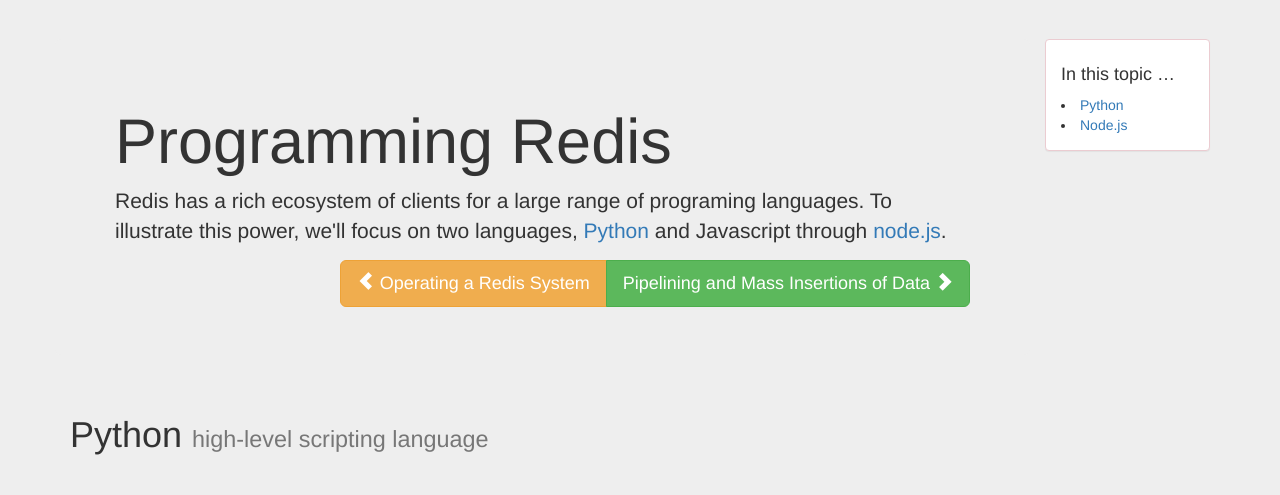
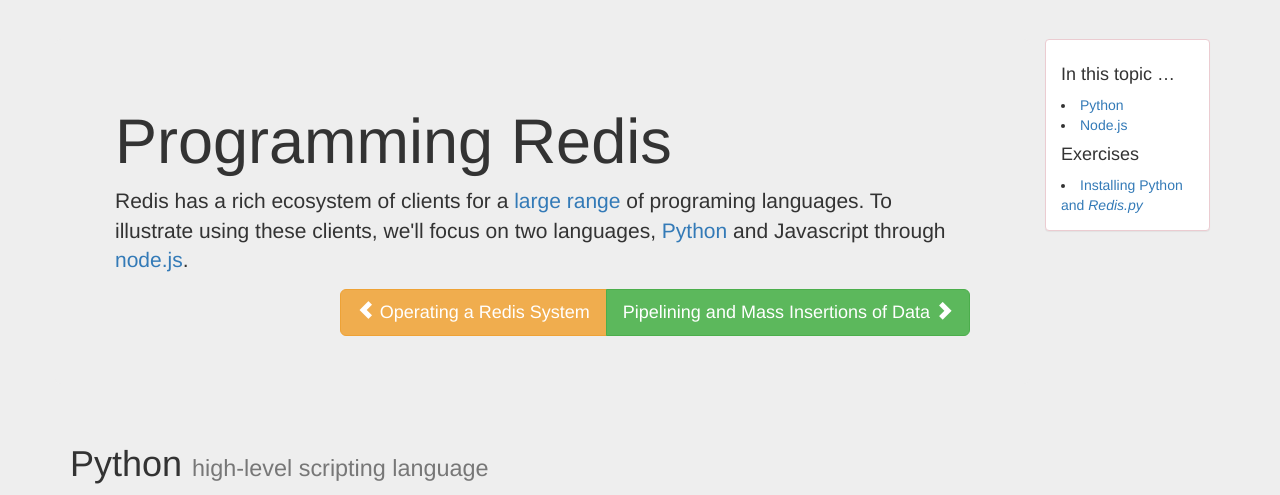
Before and after one commit to jermnelson/introduction-to-redis, a Flask app: page /programming-redis in a window 1280 px wide. Shown: the part 321-816 px from the top of the page. Run offline with Flask 2, Linux system fonts and the light colour scheme; some libraries are stand-ins or nearby versions.

Commit message:
updated content

```diff
--- a/templates/programming-redis.html
+++ b/templates/programming-redis.html
@@ -6,8 +6,9 @@
  <div class="col-md-10 jumbotron">
   <h1>Programming Redis</h1>
   <p class="lead">
-   Redis has a rich ecosystem of clients for a large range of programing
-   languages. To illustrate this power, we'll focus on two languages,
+   Redis has a rich ecosystem of clients for a <a href="http://redis.io/clients">large range</a>
+   of programing languages.
+   To illustrate using these clients, we'll focus on two languages,
    <a href="http://www.python.org/">Python</a> and Javascript through
    <a href="http://nodejs.org/">node.js</a>.
   </p>
@@ -19,14 +20,31 @@
     <h4>In this topic &hellip;</h4>
     <li><a href="#python">Python</a></li>
     <li><a href="#node-js">Node.js</a></li>
+    <h4>Exercises</h4>
+    <li><a href="#E1">Installing Python and <em>Redis.py</em></a></li>
    </div>
   </div>
  </div>
 </div>
 <h1>Python <small>high-level scripting language</small><a name="#python"></a></h1>
+ <p class="lead">Python is popular scripting language that is used in a wide
+ range of industries. We will be demonstrating how to use Redis in a Python application
+ with the focus not becoming an expert in Python, but how to use Redis in a programming
+ context with simple scripting support.
 <div class="row">
+ <div class="col-md-4">
+  {# START Exercise #}
+  <div class="panel panel-warning">
+   <div class="panel-heading">
+     <h3 class="panel-title">Exercise: Installing Python and Redis.py<a name="E1"></a></h3>
+   </div>
+   <div class="panel-body">
 
 
+   </div>
+  {# END Exercise #}
+  </div>
+ </div>
 </div>
 <hr>
 <h1>node.js <small>server-side Javascript</small>  <a name="#node-js"></a></h1>
```
Also changed, not shown: templates/introducing-redis.html (+26 -4 lines).
